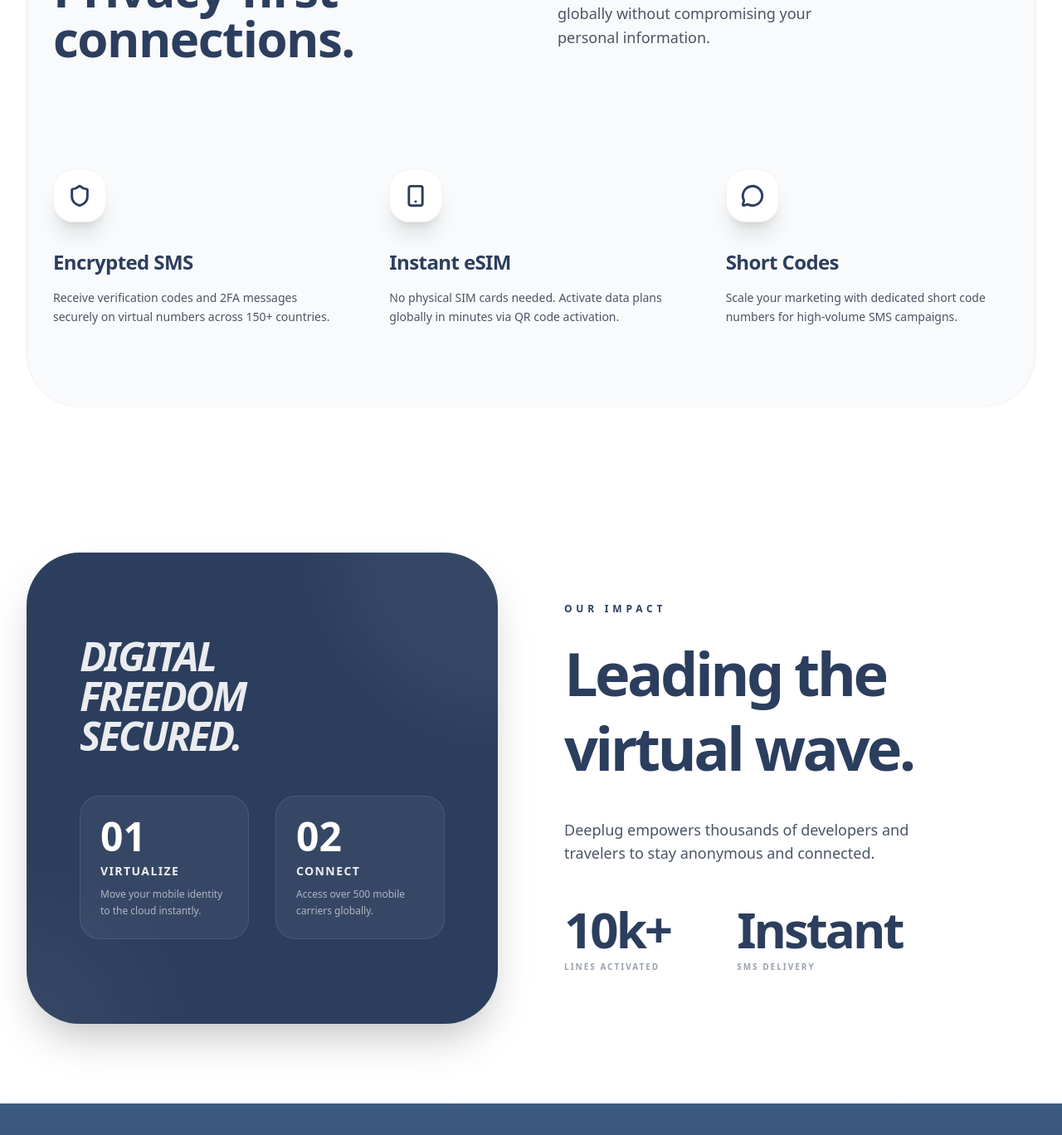
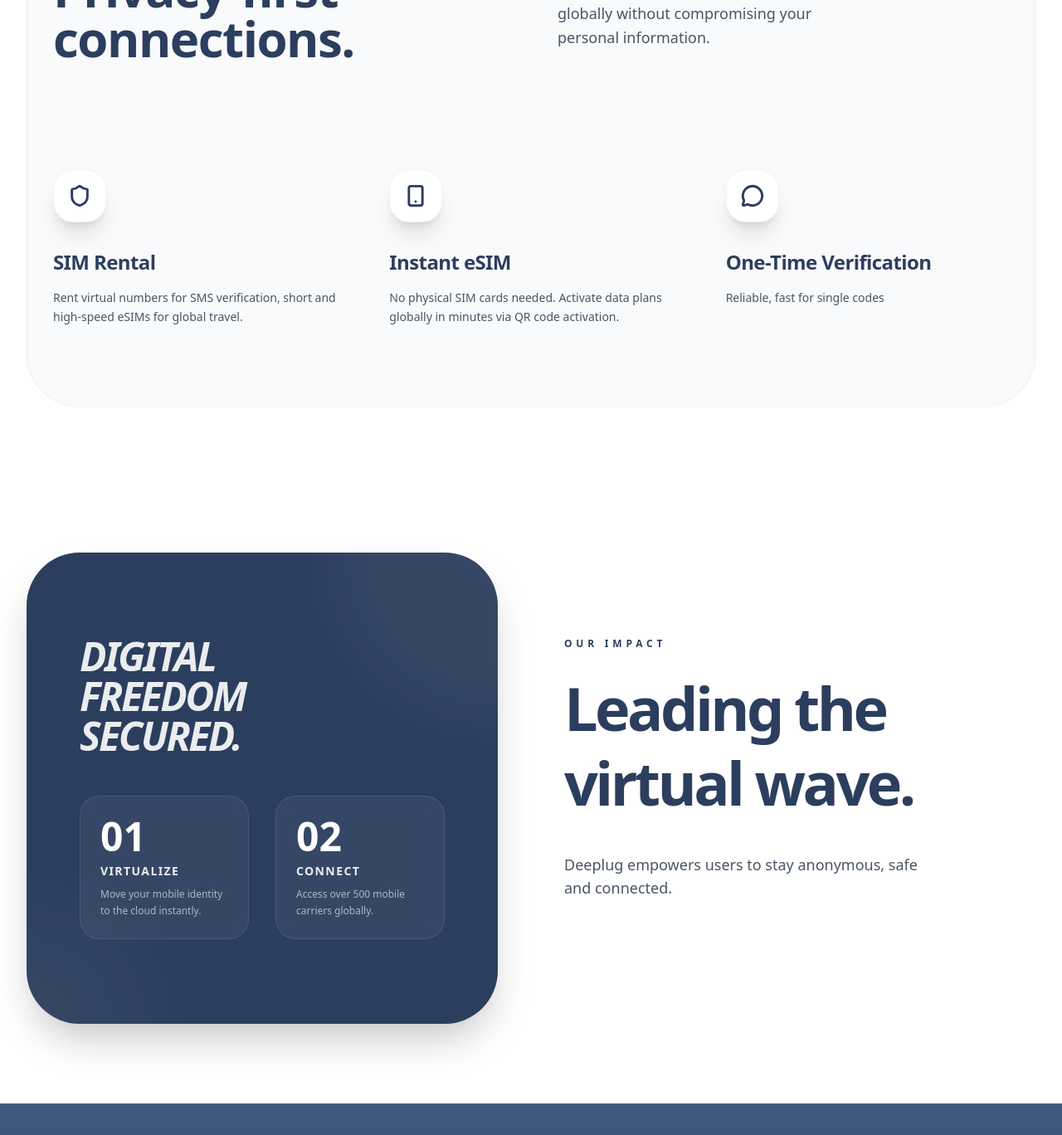
Before and after one commit to emekadefirst/deeplugUI, a React (Vite) app: page / in a window 1280 px wide. Shown: the part 1010-2378 px from the top of the page at 83% size. Built offline with nearby package versions, Linux system fonts and the light colour scheme.

Commit message:
fix content

```diff
--- a/src/components/Features.tsx
+++ b/src/components/Features.tsx
@@ -25,9 +25,9 @@
                         <div className="w-16 h-16 bg-white rounded-3xl shadow-xl border border-gray-100 flex items-center justify-center mb-8 text-[#2c3e5e] group-hover:bg-[#2c3e5e] group-hover:text-white transition-all duration-300">
                             <Shield className="h-7 w-7" strokeWidth={2.5} />
                         </div>
-                        <h3 className="text-2xl font-black text-[#2c3e5e] mb-4 tracking-tight">Encrypted SMS</h3>
+                        <h3 className="text-2xl font-black text-[#2c3e5e] mb-4 tracking-tight">SIM Rental</h3>
                         <p className="text-gray-600 text-sm leading-relaxed font-medium">
-                            Receive verification codes and 2FA messages securely on virtual numbers across 150+ countries.
+                            Rent virtual numbers for SMS verification, short and high-speed eSIMs for global travel.
                         </p>
                     </div>
 
@@ -47,9 +47,9 @@
                         <div className="w-16 h-16 bg-white rounded-3xl shadow-xl border border-gray-100 flex items-center justify-center mb-8 text-[#2c3e5e] group-hover:bg-[#2c3e5e] group-hover:text-white transition-all duration-300">
                             <MessageCircle className="h-7 w-7" strokeWidth={2.5} />
                         </div>
-                        <h3 className="text-2xl font-black text-[#2c3e5e] mb-4 tracking-tight">Short Codes</h3>
+                        <h3 className="text-2xl font-black text-[#2c3e5e] mb-4 tracking-tight">One-Time Verification</h3>
                         <p className="text-gray-600 text-sm leading-relaxed font-medium">
-                            Scale your marketing with dedicated short code numbers for high-volume SMS campaigns.
+                            Reliable, fast for single codes
                         </p>
                     </div>
                 </div>
--- a/src/components/Mission.tsx
+++ b/src/components/Mission.tsx
@@ -39,19 +39,8 @@
                                 virtual wave.
                             </h2>
                             <p className="text-gray-600 mb-12 max-w-md mx-auto lg:mx-0 font-medium text-lg">
-                                Deeplug empowers thousands of developers and travelers to stay anonymous and connected.
+                                Deeplug empowers users  to stay anonymous, safe and connected.
                             </p>
-
-                            <div className="flex flex-col sm:flex-row items-center gap-12 sm:gap-20">
-                                <div className="text-center sm:text-left">
-                                    <div className="text-6xl font-black text-[#2c3e5e] mb-2 tracking-tighter">10k+</div>
-                                    <div className="text-[10px] text-gray-400 uppercase tracking-[0.2em] font-black">Lines Activated</div>
-                                </div>
-                                <div className="text-center sm:text-left">
-                                    <div className="text-6xl font-black text-[#2c3e5e] mb-2 tracking-tighter">Instant</div>
-                                    <div className="text-[10px] text-gray-400 uppercase tracking-[0.2em] font-black">SMS Delivery</div>
-                                </div>
-                            </div>
                         </div>
                     </div>
                 </div>
```
